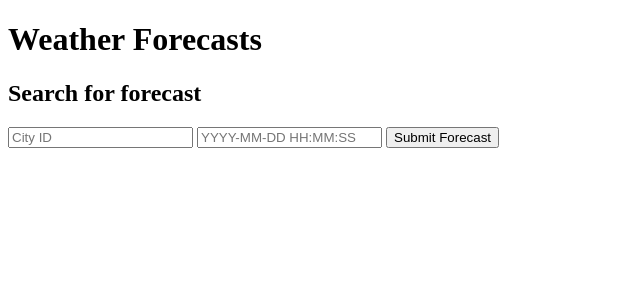
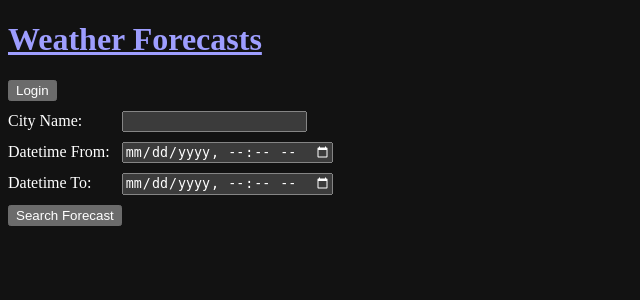
Before and after one commit to Papsanly/WebPython, a FastAPI app: page / in a window 1280 px wide. Shown: the top 300 px of the page, without its empty margins (0-640 px from the left). Run offline with FastAPI, Linux system fonts and the light colour scheme; parts of the project's set-up code (start-up, migrations or seed data) failed here and were passed over.

Commit message:
add frontent for main page and search page, enforce foreign keys for sqlite tables, rewrite Depends inside Annotated

```diff
--- a/lab1/authorization.py
+++ b/lab1/authorization.py
@@ -1,5 +1,6 @@
 import os
 from datetime import datetime, timedelta
+from typing import Annotated
 
 from fastapi import Depends, HTTPException, status
 from fastapi.security import OAuth2PasswordBearer
@@ -25,7 +26,7 @@
 ALGORITHM = "HS256"
 ACCESS_TOKEN_EXPIRE_MINUTES = 30
 
-oauth2_scheme = OAuth2PasswordBearer(tokenUrl="token")
+oauth2_scheme = OAuth2PasswordBearer(tokenUrl="token", auto_error=False)
 
 
 def create_access_token(data: dict):
@@ -76,8 +77,11 @@
 
 
 def get_current_user(
-    db: Session = Depends(get_db), token: str = Depends(oauth2_scheme)
-):
+    db: Annotated[Session, Depends(get_db)],
+    token: Annotated[str, Depends(oauth2_scheme)],
+) -> User | None:
+    if token is None:
+        return None
     credentials_exception = HTTPException(
         status_code=status.HTTP_401_UNAUTHORIZED,
         detail="Could not validate credentials",
@@ -96,8 +100,8 @@
         raise credentials_exception
 
 
-def get_superadmin(user: User = Depends(get_current_user)):
-    if user.role != "admin":
+def get_superadmin(user: Annotated[User, Depends(get_current_user)]):
+    if user is None or user.role != "admin":
         raise HTTPException(
             status_code=status.HTTP_403_FORBIDDEN,
             detail="The user doesn't have enough privileges",
--- a/lab1/main.py
+++ b/lab1/main.py
@@ -1,7 +1,12 @@
+from datetime import datetime
+from typing import Annotated
+
 from dotenv import load_dotenv
 from fastapi import FastAPI, Request, HTTPException, Depends, status
 from fastapi.openapi.utils import get_openapi
+from fastapi.responses import HTMLResponse
 from fastapi.security import OAuth2PasswordRequestForm
+from fastapi.staticfiles import StaticFiles
 from fastapi.templating import Jinja2Templates
 from sqlalchemy import select, insert, update, delete
 from sqlalchemy.orm import Session
@@ -12,6 +17,7 @@
     create_example_user,
     create_superadmin,
     get_superadmin,
+    get_current_user,
 )
 from models import (
     SessionLocal,
@@ -20,10 +26,10 @@
     User,
     Forecast,
     Base,
+    City,
 )
 from schemas import (
     ForecastSchema,
-    MessageSchema,
     AccessTokenSchema,
     ForecastUpdateSchema,
 )
@@ -50,13 +56,15 @@
 )
 
 app.add_event_handler("startup", startup_event)
-
+app.mount("/static", StaticFiles(directory="static"), name="static")
 templates = Jinja2Templates(directory="templates")
 
 
-@app.get("/", tags=["Forecasts"])
-def index(request: Request):
-    return templates.TemplateResponse("index.html", {"request": request})
+@app.get("/", tags=["Forecasts"], response_class=HTMLResponse)
+def index(request: Request, user: Annotated[User | None, Depends(get_current_user)]):
+    return templates.TemplateResponse(
+        name="index.html", request=request, context={"user": user}
+    )
 
 
 @app.post(
@@ -67,36 +75,61 @@
 )
 async def create_forecast(
     forecast: ForecastSchema,
-    db: Session = Depends(get_db),
-    _current_user: User = Depends(get_superadmin),
+    db: Annotated[Session, Depends(get_db)],
+    _current_user: Annotated[User, Depends(get_superadmin)],
 ):
+    if db.scalar(select(City).where(City.id == forecast.city_id)) is None:
+        raise HTTPException(
+            status_code=status.HTTP_404_NOT_FOUND, detail="City not found"
+        )
     forecast = db.scalar(insert(Forecast).values(**forecast.dict()).returning(Forecast))
     db.commit()
     db.refresh(forecast)
     return forecast
 
 
-@app.get("/forecasts/{forecast_id}", tags=["Forecasts"], response_model=ForecastSchema)
-def get_forecast(forecast_id: int, db: Session = Depends(get_db)):
-    forecast = db.scalar(select(Forecast).where(Forecast.id == forecast_id))
-    if forecast is None:
+@app.get("/forecasts", tags=["Forecasts"], response_class=HTMLResponse)
+def get_forecast(
+    request: Request,
+    city_name: str,
+    forecast_datetime_from: datetime,
+    forecast_datetime_to: datetime,
+    db: Annotated[Session, Depends(get_db)],
+):
+    forecasts = db.scalars(
+        select(Forecast)
+        .join(City, City.id == Forecast.city_id)
+        .where(City.name == city_name)
+        .where(Forecast.datetime <= forecast_datetime_to)
+        .where(Forecast.datetime >= forecast_datetime_from)
+    ).all()
+    if len(forecasts) == 0:
         raise HTTPException(
-            status_code=status.HTTP_404_NOT_FOUND, detail="Forecast not found"
+            status_code=status.HTTP_404_NOT_FOUND, detail="Forecasts not found"
         )
-    return forecast
+    return templates.TemplateResponse(
+        name="search_forecast.html",
+        request=request,
+        context={
+            "city_name": city_name,
+            "forecast_datetime_from": forecast_datetime_from,
+            "forecast_datetime_to": forecast_datetime_to,
+            "forecasts": forecasts,
+        },
+    )
 
 
 @app.put(
     "/forecasts/{forecast_id}",
     tags=["Forecasts"],
-    response_model=MessageSchema,
+    response_model=ForecastSchema,
     status_code=status.HTTP_201_CREATED,
 )
 async def update_forecast(
     forecast_id: int,
     forecast: ForecastUpdateSchema,
-    db: Session = Depends(get_db),
-    _current_user: User = Depends(get_superadmin),
+    db: Annotated[Session, Depends(get_db)],
+    _current_user: Annotated[User, Depends(get_superadmin)],
 ):
     db_forecast = db.scalar(select(Forecast).where(Forecast.id == forecast_id))
 
@@ -105,21 +138,26 @@
             status_code=status.HTTP_404_NOT_FOUND, detail="Forecast not found"
         )
 
+    if db.scalar(select(City).where(City.id == forecast.city_id)) is None:
+        raise HTTPException(
+            status_code=status.HTTP_404_NOT_FOUND, detail="City not found"
+        )
     db.execute(
         update(Forecast).where(Forecast.id == forecast_id).values(**forecast.dict())
     )
     db.commit()
+    db.refresh(db_forecast)
 
-    return MessageSchema(message="Forecast updated successfully")
+    return db_forecast
 
 
 @app.delete(
-    "/forecasts/{forecast_id}", tags=["Forecasts"], response_model=MessageSchema
+    "/forecasts/{forecast_id}", tags=["Forecasts"], response_model=ForecastSchema
 )
 def delete_forecast(
     forecast_id: int,
-    db: Session = Depends(get_db),
-    _current_user: User = Depends(get_superadmin),
+    db: Annotated[Session, Depends(get_db)],
+    _current_user: Annotated[User, Depends(get_superadmin)],
 ):
     forecast = db.scalar(
         delete(Forecast).where(Forecast.id == forecast_id).returning(Forecast)
@@ -128,13 +166,13 @@
         raise HTTPException(
             status_code=status.HTTP_404_NOT_FOUND, detail="Forecast not found"
         )
-
-    return MessageSchema(message="Forecast deleted successfully")
+    return forecast
 
 
 @app.post("/token", tags=["Authorization"], response_model=AccessTokenSchema)
 async def login_for_access_token(
-    form_data: OAuth2PasswordRequestForm = Depends(), db: Session = Depends(get_db)
+    form_data: Annotated[OAuth2PasswordRequestForm, Depends()],
+    db: Annotated[Session, Depends(get_db)],
 ):
     user = authenticate_user(db, form_data.username, form_data.password)
     if not user:
--- a/lab1/schemas.py
+++ b/lab1/schemas.py
@@ -17,10 +17,6 @@
     forecasted_humidity: float | None
 
 
-class MessageSchema(BaseModel):
-    message: str
-
-
 class AccessTokenSchema(BaseModel):
     access_token: str
     token_type: str
--- /dev/null
+++ b/lab1/static/style.css
@@ -0,0 +1,34 @@
+:root {
+  color-scheme: dark;
+}
+
+body > * {
+  margin-bottom: 10px;
+}
+
+form {
+  display: table;
+}
+
+form > div {
+  display: table-row;
+}
+
+label,
+input {
+  display: table-cell;
+  margin-bottom: 10px;
+}
+
+label {
+  padding-right: 10px;
+}
+
+ul {
+  padding: 0;
+}
+
+li {
+  list-style: none;
+  border-top: 1px white solid;
+}
--- /dev/null
+++ b/lab1/templates/base.html
@@ -0,0 +1,18 @@
+<!DOCTYPE html>
+<html lang="en">
+<head>
+  <meta charset="UTF-8">
+  <title>Weather Forecasts</title>
+  <link rel="stylesheet" href={{ url_for("static", path="/style.css") }}/>
+</head>
+<body>
+<a href={{ url_for("index") }}><h1>Weather Forecasts</h1></a>
+{% if not user %}
+  <button>Login</button>
+{% else %}
+  <h2>Logged in as {{ user.username }}</h2>
+  <button>Log out</button>
+{% endif %}
+{% block content %}{% endblock %}
+</body>
+</html>
--- a/lab1/templates/index.html
+++ b/lab1/templates/index.html
@@ -1,16 +1,24 @@
-<!DOCTYPE html>
-<html lang="en">
-<head>
-  <meta charset="UTF-8">
-  <title>Weather Forecasts</title>
-</head>
-<body>
-    <h1>Weather Forecasts</h1>
-    <h2>Search for forecast</h2>
-    <form id="forecastForm" method="get" action="/forecasts">
-        <input type="number" name="city_id" placeholder="City ID" required>
-        <input type="text" name="datetime" placeholder="YYYY-MM-DD HH:MM:SS" required>
-        <button type="submit">Submit Forecast</button>
-    </form>
-</body>
-</html>
+{% extends "base.html" %}
+{% block content %}
+  <form id="forecastForm" method="get" action="/forecasts">
+    <div>
+      <label for="city_name">
+        City Name:
+      </label>
+      <input id="city_name" name="city_name" required>
+    </div>
+    <div>
+      <label for="datetime_from">
+        Datetime From:
+      </label>
+      <input id="datetime_from" type="datetime-local" name="forecast_datetime_from" required>
+    </div>
+    <div>
+      <label for="datetime_to">
+        Datetime To:
+      </label>
+      <input id="datetime_to" type="datetime-local" name="forecast_datetime_to" required>
+    </div>
+    <button type="submit">Search Forecast</button>
+  </form>
+{% endblock %}
```
Also changed, not shown: lab1/models.py (+8 -1 lines), lab1/templates/search_forecast.html (added, +18 -0 lines).
